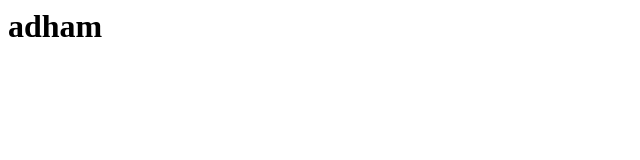
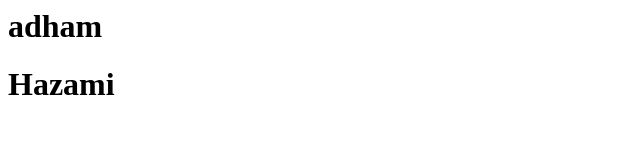
Before and after one commit to lexcute/ahmad, a plain HTML site: page index.html in a window 1280 px wide. Shown: the whole page, without its empty margins (0-640 px from the left). Drawn offline with Linux system fonts and the light colour scheme.

Commit message:
Update index.html

```diff
--- a/index.html
+++ b/index.html
@@ -4,6 +4,11 @@
   </head>
   <body>
     <h1>adham</h1>
+    <!-- ini bahagian nav-->
+    <div id="nav">
+      <h1>Hazami</h1>
+      <ul>
+    </div>
   </body>
 
 
```
